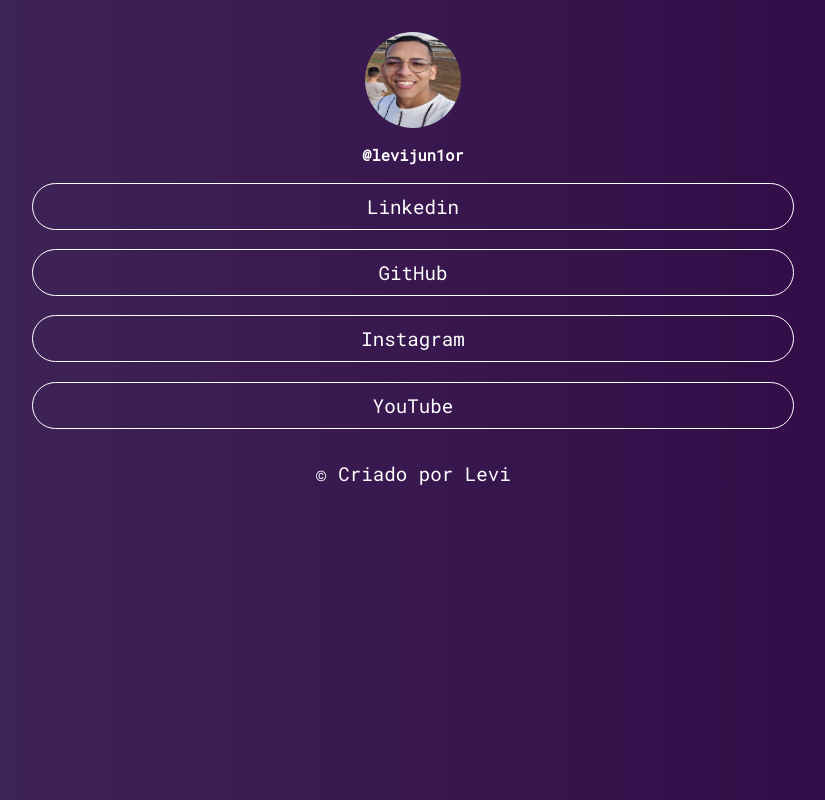
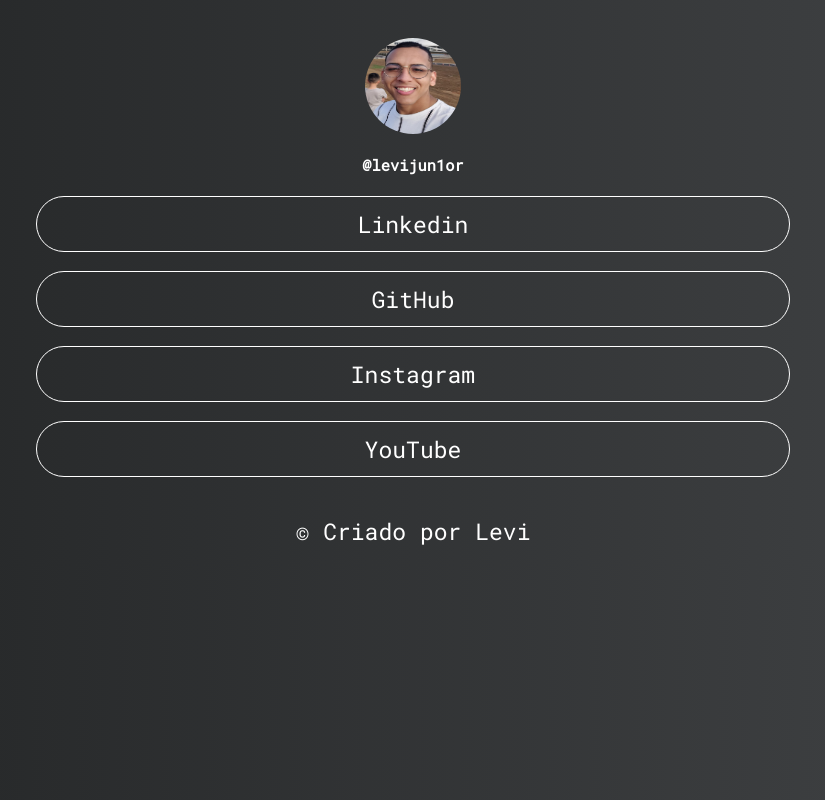
Before and after one commit to LeviJunior1/linktree-levi, a website built with webpack: page src/index.html in a window 1280 px wide. Shown: the whole page, without its empty margins (227-1052 px from the left). Built offline with nearby package versions, Linux system fonts and the light colour scheme.

Commit message:
refatoracao de css medidas

```diff
--- a/src/index.html
+++ b/src/index.html
@@ -9,12 +9,13 @@
     <link rel="icon" href="./favicon.ico" type="image/x-icon" />
     <script src="./main.js" defer></script>
   </head>
-  <body class="container">
-    <picture>
-      <img src="./assets/me.jpeg" alt="Foto do Autor" />
-    </picture>
-    <h1>@levijun1or</h1>
-    <main></main>
+  <body>
+    <main class="container">
+      <picture>
+        <img src="./assets/me.jpeg" alt="Foto do Autor" />
+      </picture>
+      <h1>@levijun1or</h1>
+    </main>
     <footer>&copy; Criado por Levi</footer>
   </body>
 </html>
--- a/src/main.css
+++ b/src/main.css
@@ -4,32 +4,28 @@
 }
 
 :root {
-  --font-family-primary: "RobotoMono", sans-serif, Arial;
-  --font-size-primary: 1.2rem;
+  --font-family: "RobotoMono", sans-serif, Arial;
+  --font-size: 1.2rem;
   --white: #fff;
-  --color-purple-primary: #41295a;
-  --color-purple-secodary: #2f0743;
+  --color-black-primary: #232526;
+  --color-black-secodary: #414345;
   --bg-color: linear-gradient(
     to right,
-    var(--color-purple-primary),
-    var(--color-purple-secodary)
+    var(--color-black-primary),
+    var(--color-black-secodary)
   );
 }
 
 * {
-  font-family: var(--font-family-primary);
+  font-family: var(--font-family);
+  font-size: var(--font-size);
+  scroll-behavior: smooth;
+  color: var(--white);
+  margin: 0;
 }
 
 html {
-  font-size: var(--font-size-primary);
   background: var(--bg-color);
-  color: var(--white);
-  scroll-behavior: smooth;
-}
-
-footer {
-  margin-top: 32px;
-  text-align: center;
 }
 
 .container {
@@ -43,8 +39,8 @@
 picture {
   display: flex;
   justify-content: center;
-  margin-top: 32px;
-  margin-bottom: 16px;
+  margin-top: 2rem;
+  margin-bottom: 1rem;
 }
 
 img {
@@ -57,7 +53,7 @@
   font-size: 0.8rem;
   line-height: 1.5;
   text-align: center;
-  margin-bottom: 16px;
+  margin-bottom: 1rem;
 }
 
 a {
@@ -67,15 +63,21 @@
   color: inherit;
 
   border: 1px solid var(--white);
-  padding: 10px;
+  padding: 12px;
   margin-bottom: 1rem;
-  border-radius: 30px;
+  border-radius: 2rem;
   text-align: center;
   word-wrap: break-word;
   transition: 1s;
 }
 
 a:hover {
-  color: var(--color-purple-secodary);
+  color: var(--color-black-secodary);
   background-color: var(--white);
 }
+
+footer {
+  margin-top: 2rem;
+  margin-bottom: 1rem;
+  text-align: center;
+}
```
